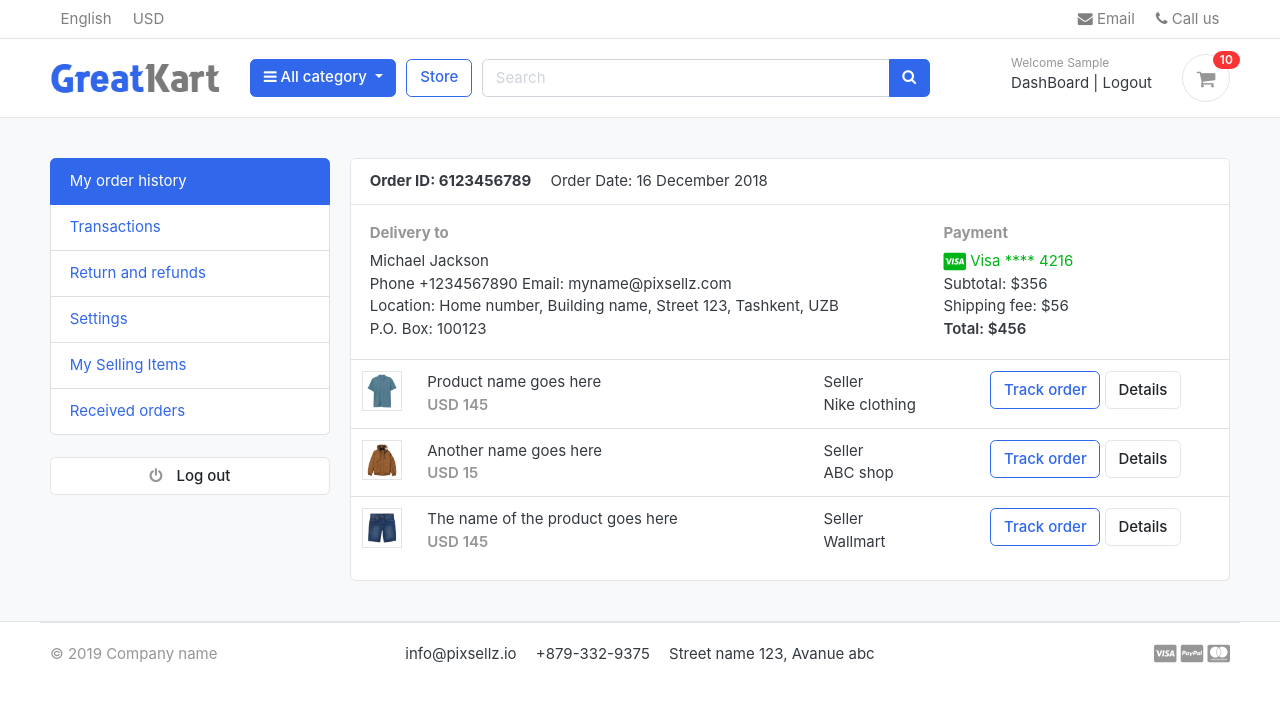
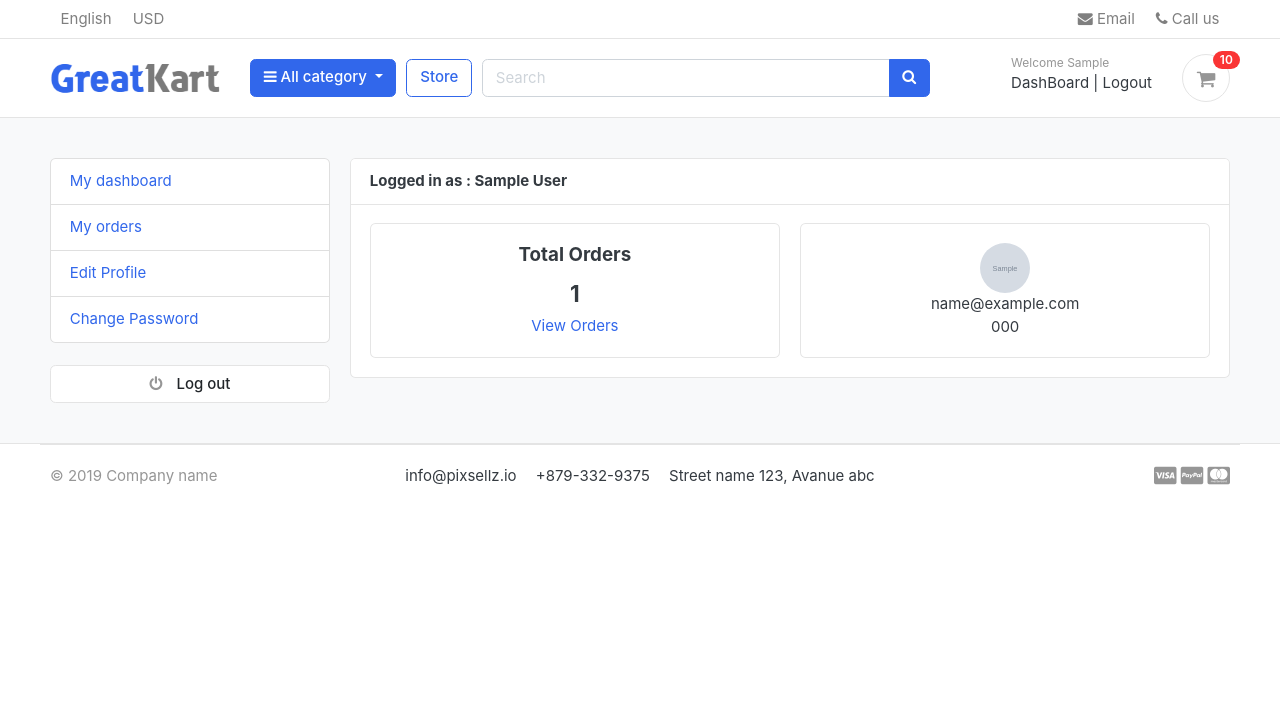
Before and after one commit to shaweta/Ecommerce, a Django app: page /account/dashboard/ in a window 1280 px wide. Shown: the top 702 px of the page. Run offline with Django 4.2, Linux system fonts and the light colour scheme; a user stored in the database is signed in; tables that the repository leaves empty hold one stand-in row (values such as "Sample post"); grey boxes marked "Sample" are stand-in pictures; some libraries are stand-ins or nearby versions; some web fonts are replaced.

Commit message:
edit profile and change password added

```diff
--- a/accounts/models.py
+++ b/accounts/models.py
@@ -65,3 +65,17 @@ class Account(AbstractBaseUser):
 
     def has_module_perms(self, add_label):
         return True
+
+class UserProfile(models.Model):
+    user=models.OneToOneField(Account,on_delete=models.CASCADE)
+    address_line_1 = models.CharField(blank=True, max_length=100)
+    address_line_2 = models.CharField(blank=True, max_length=100)
+    profile_pic=models.ImageField(blank=True, upload_to='userprofile')
+    city = models.CharField(blank=True, max_length=20)
+    state = models.CharField(blank=True, max_length=20)
+    country = models.CharField(blank=True, max_length=20)
+
+    def __str__(self):
+            return self.user.first_name
+    def full_address(self):
+         return f'{self.address_line_1} {self.address_line_2}'
--- a/accounts/urls.py
+++ b/accounts/urls.py
@@ -12,4 +12,10 @@ urlpatterns = [
     path('forgotPassword/', views.forgotPassword, name='forgotPassword'),
     path('resetpassword_validate/<str:uidb64>/<str:token>/', views.resetpassword_validate, name='resetpassword_validate'),
     path('resetPassword/', views.resetPassword, name='resetPassword'),
+    path('myorders/',views.myorders,name='myorders'),
+    path('order_detail/<int:order_id>/',views.order_detail,name='order_detail'),
+    path('editProfile/',views.editProfile,name='editProfile'),
+    path('changepassword/',views.changePassword,name='changePassword'),
+
+
 ]
--- a/accounts/views.py
+++ b/accounts/views.py
@@ -1,6 +1,7 @@
-from django.shortcuts import render,redirect,HttpResponse
-from .forms import Registrationform
-from .models import Account
+from django.shortcuts import render,redirect,get_object_or_404
+from .models import Account,UserProfile
+from orders.models import OrderProduct,Order
+from accounts.forms import Registrationform,Userform,UserProfileform
 from django.contrib import messages,auth,sessions
 from django.contrib.auth.decorators import login_required
 from django.contrib.sites.shortcuts import get_current_site
@@ -28,6 +29,12 @@ def register(request):
             user = Account.objects.create_user(first_name=first_name, last_name=last_name, email=email, username=username, password=password)
             user.phone_number=phone_number
             user.save()
+
+            #User Profile creation
+            profile=UserProfile()
+            profile.user_id=user.id
+            profile.profile_pic="default/defaultuser"
+            profile.save()
 
             #User Activation
             current_site=get_current_site(request)
@@ -125,8 +132,15 @@ def activate(request,uidb64,token):
 
 @login_required(login_url='login')
 def dashboard(request):
-    messages.success(request, 'You are now logged in.')
-    return render(request,"accounts/dashboard.html")
+    orders=Order.objects.filter(user_id=request.user,is_ordered=True).order_by('-created_at')
+    order_count=orders.count()
+    userprofile=UserProfile.objects.get(user_id=request.user)
+    context={
+        "orders":orders,
+        "order_count":order_count,
+        'userprofile':userprofile
+    }
+    return render(request,"accounts/dashboard.html",context)
 
 def forgotPassword(request):
     if request.method=='POST':
@@ -188,3 +202,75 @@ def resetPassword(request):
             return redirect('resetPassword')
 
     return render(request,"accounts/reset_password.html")
+
+@login_required(login_url="login")
+def myorders(request):
+    if request.user.is_authenticated:
+        orders=Order.objects.filter(user=request.user,is_ordered=True).order_by("-created_at")
+        context={
+            'orders':orders
+        }
+        return render(request,"accounts/my_orders.html",context)
+
+
+@login_required(login_url="login")
+def order_detail(request, order_id):
+    order_detail = OrderProduct.objects.filter(order__order_number=order_id)
+    order = Order.objects.get(order_number=order_id)
+    subtotal = 0
+    for i in order_detail:
+        subtotal += i.product_price * i.quantity
+
+    context = {
+        'order_detail': order_detail,
+        'order': order,
+        'subtotal': subtotal,
+    }
+    return render(request, 'accounts/order_detail.html', context)
+
+
+#Edit Profile----------
+@login_required(login_url="login")
+def editProfile(request):
+    userprofile=get_object_or_404(UserProfile, user=request.user)
+    if request.method=="POST":
+        user_form=Userform(request.POST,instance=request.user)
+        profile_form=UserProfileform(request.POST, request.FILES , instance=userprofile)
+        if user_form.is_valid() and profile_form.is_valid():
+            user_form.save()
+            profile_form.save()
+            messages.success(request, 'Your profile has been updated.')
+            return redirect('editProfile')
+
+    else:
+        user_form=Userform(instance=request.user)
+        profile_form=UserProfileform(instance=userprofile)
+        context = {
+        'user_form': user_form,
+        'profile_form': profile_form,
+        'userprofile': userprofile,
+        }
+        return render(request,'accounts/editProfile.html',context)
+
+
+# change password-------
+@login_required(login_url="login")
+def changePassword(request):
+    if request.method =="POST":
+        current_password=request.POST["currentpassword"]
+        new_password=request.POST["newpassword"]
+        confirm_password=request.POST["confirmpassword"]
+        user=Account.objects.get(username__exact=request.user.username)
+        if new_password==confirm_password:
+            if user.check_password(current_password):
+                user.set_password(new_password)
+                user.save()
+                messages.success(request, 'Password updated successfully.')
+                return redirect('changePassword')
+            else:
+                messages.error(request,'Current password donot match')
+                return redirect('changePassword')
+        else:
+                messages.error(request,'Confirm password donot match')
+                return redirect('changePassword')
+    return render(request,'accounts/changepassword.html')
--- a/store/views.py
+++ b/store/views.py
@@ -95,9 +95,3 @@ def submit_review(request,product_id):
                 data.save()
                 messages.success(request, 'Thank you! Your review has been submitted.')
                 return redirect(url)
-
-
-def dashboard(request):
-    orders=Order.objects.filter(user_id=request.user,is_ordered=True).order_by('-created_at')
-    orders.count()
-    return render(request,"accounts/dashboard.html")
--- a/templates/accounts/dashboard.html
+++ b/templates/accounts/dashboard.html
@@ -8,86 +8,41 @@
  {% include 'alerts.html' %}
 <div class="container">
 	<div class="row">
-	<aside class="col-md-3">
-		<!--   SIDEBAR   -->
-		<ul class="list-group">
-			<a class="list-group-item active" href="#"> My order history </a>
-			<a class="list-group-item" href="#"> Transactions </a>
-			<a class="list-group-item" href="#"> Return and refunds </a>
-			<a class="list-group-item" href="#">Settings </a>
-			<a class="list-group-item" href="#"> My Selling Items </a>
-			<a class="list-group-item" href="#"> Received orders </a>
-		</ul>
-		<br>
-		<a class="btn btn-light btn-block" href="#"> <i class="fa fa-power-off"></i> <span class="text">Log out</span> </a>
-		<!--   SIDEBAR .//END   -->
-	</aside>
+			{% include 'accounts/dashboard_sidebar.html' %}
+
 	<main class="col-md-9">
 		<article class="card">
 		<header class="card-header">
-			<strong class="d-inline-block mr-3">Order ID: 6123456789</strong>
-			<span>Order Date: 16 December 2018</span>
+			<strong class="d-inline-block mr-3">Logged in as : {{user.full_name|capfirst}}</strong>
+			<span></span>
 		</header>
 		<div class="card-body">
 			<div class="row">
-				<div class="col-md-8">
-					<h6 class="text-muted">Delivery to</h6>
-					<p>Michael Jackson <br>
-					Phone +1234567890 Email: myname@pixsellz.com <br>
-			    	Location: Home number, Building name, Street 123,  Tashkent, UZB <br>
-			    	P.O. Box: 100123
-			 		</p>
+				<div class="col-md-6">
+					<div class="card" style="text-align:center;">
+					<div class="card-body">
+						<h5 class="card-title">Total Orders</h5>
+						<h4>{{ order_count }}</h4>
+						<a href="{% url 'myorders' %}">View Orders</a>
+					</div>
 				</div>
-				<div class="col-md-4">
-					<h6 class="text-muted">Payment</h6>
-					<span class="text-success">
-						<i class="fab fa-lg fa-cc-visa"></i>
-					    Visa  **** 4216
-					</span>
-					<p>Subtotal: $356 <br>
-					 Shipping fee:  $56 <br>
-					 <span class="b">Total:  $456 </span>
-					</p>
+
+
 				</div>
+				<div class="col-md-6">
+					<div class="card" style="text-align:center;">
+						<div class="card-body">
+							<img src="{{userprofile.profile_pic.url}}" alt="User Profile Picture" width="50" height="50" style="border-radius:50%;">
+							<p class="mb-0">{{ user.email }}</p>
+							<p>{{ user.phone_number}}</p>
+						</div>
+					</div>
+				</div>
+
+
 			</div> <!-- row.// -->
 		</div> <!-- card-body .// -->
-		<div class="table-responsive">
-		<table class="table table-hover">
-			<tr>
-				<td width="65">
-					<img src="../images/items/1.jpg" class="img-xs border">
-				</td>
-				<td>
-					<p class="title mb-0">Product name goes here </p>
-					<var class="price text-muted">USD 145</var>
-				</td>
-				<td> Seller <br> Nike clothing </td>
-				<td width="250"> <a href="#" class="btn btn-outline-primary">Track order</a> <a href="#" class="btn btn-light"> Details </a> </td>
-			</tr>
-			<tr>
-				<td>
-					<img src="../images/items/2.jpg" class="img-xs border">
-				</td>
-				<td>
-					<p class="title mb-0">Another name goes here </p>
-					<var class="price text-muted">USD 15</var>
-				</td>
-				<td> Seller <br> ABC shop </td>
-				<td> <a href="#" class="btn btn-outline-primary">Track order</a> <a href="#" class="btn btn-light"> Details </a> </td>
-			</tr>
-			<tr>
-				<td>
-					<img src="../images/items/3.jpg" class="img-xs border">
-				</td>
-				<td>
-					<p class="title mb-0">The name of the product  goes here </p>
-					<var class="price text-muted">USD 145</var>
-				</td>
-				<td> Seller <br> Wallmart </td>
-				<td> <a href="#" class="btn btn-outline-primary">Track order</a> <a href="#" class="btn btn-light"> Details </a> </td>
-			</tr>
-		</table>
-		</div> <!-- table-responsive .end// -->
+
 		</article> <!-- order-group.// -->
 	</main>
 </div> <!-- row.// -->
--- /dev/null
+++ b/templates/accounts/dashboard_sidebar.html
@@ -0,0 +1,20 @@
+
+
+{% block content %}
+
+
+<aside class="col-md-3">
+		<!--   SIDEBAR   -->
+		<ul class="list-group">
+			<a class="list-group-item {% if '/dashboard/' == request.path %}active{% endif %}" href="{% url 'dashboard' %}"> My dashboard</a>
+			<a class="list-group-item {% if '/myorders/' in request.path %}active{% endif %}" href="{% url 'myorders' %}"> My orders </a>
+            <a class="list-group-item {% if '/editProfile/' in request.path %}active{% endif %}" href="{% url 'editProfile' %}"> Edit Profile </a>
+			<a class="list-group-item {% if '/changePassword/' in request.path %}active{% endif %}" href="{% url 'changePassword' %}">Change Password </a>
+
+		</ul>
+		<br>
+		<a class="btn btn-light btn-block" href="#"> <i class="fa fa-power-off"></i> <span class="text">Log out</span> </a>
+		<!--   SIDEBAR .//END   -->
+	</aside>
+
+    {%  endblock %}
```
Also changed, not shown: accounts/admin.py (+6 -1 lines), accounts/forms.py (+23 -1 lines), templates/accounts/changepassword.html (added, +60 -0 lines), templates/accounts/editProfile.html (added, +94 -0 lines), templates/accounts/my_orders.html (added, +57 -0 lines), templates/accounts/order_detail.html (added, +108 -0 lines), accounts/migrations/0002_userprofile.py (added), accounts/migrations/0003_alter_userprofile_user.py (added), category/migrations/0002_alter_category_options.py (added).
